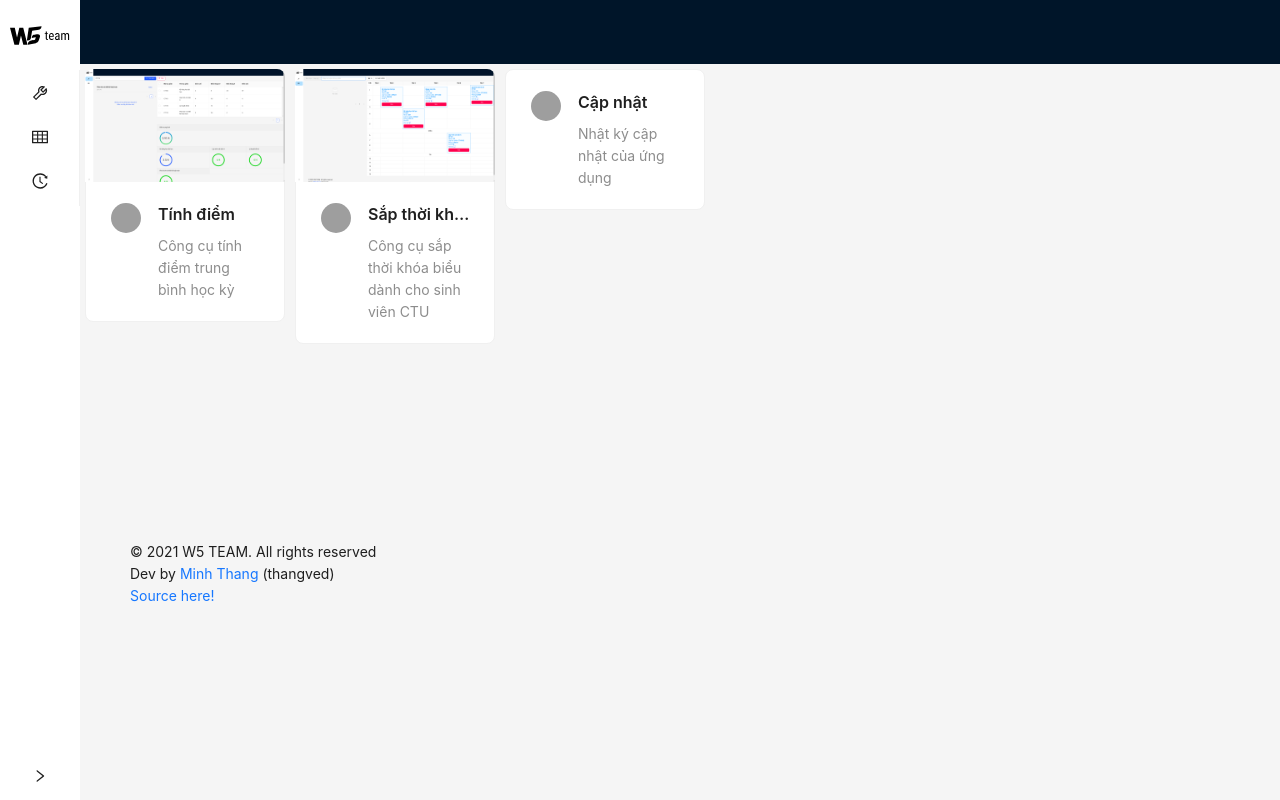
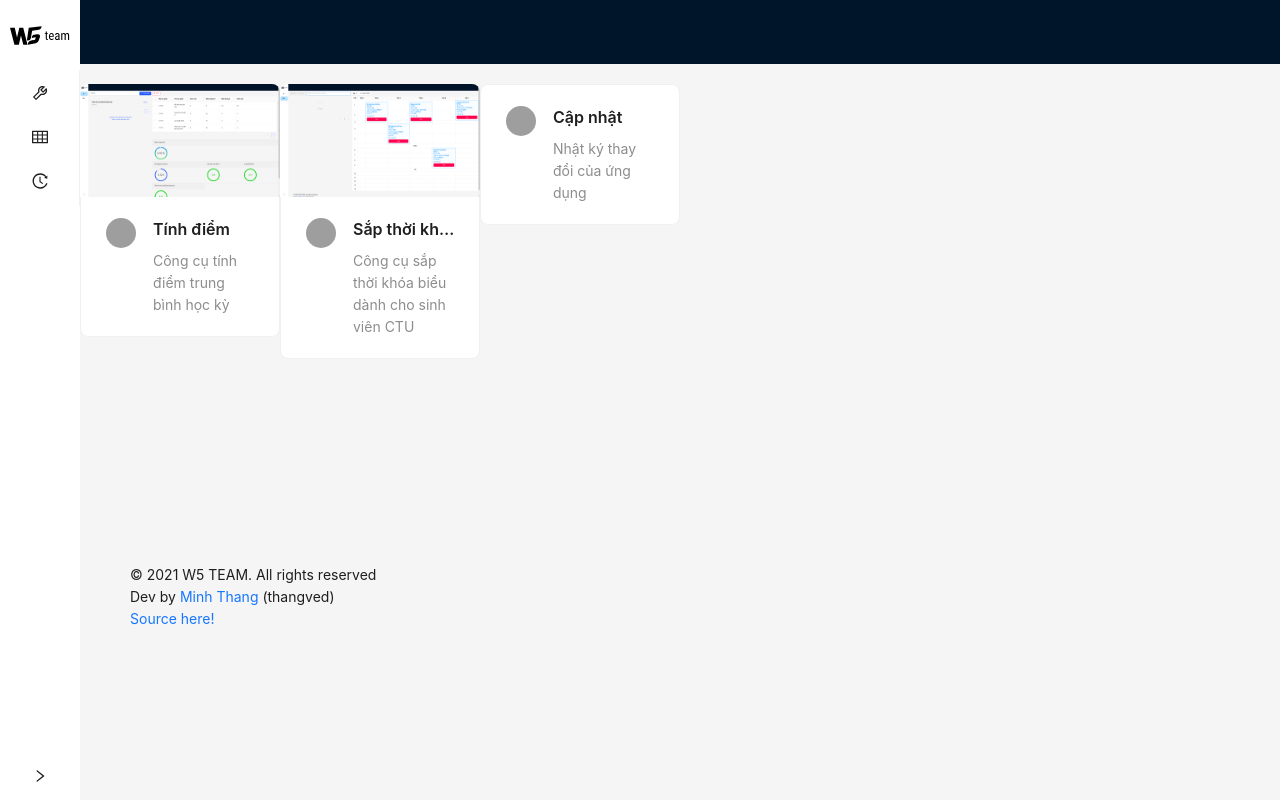
Before and after one commit to thangved/w5-tools, a React (Create React App) app: page / in a window 1280 px wide. Built offline with nearby package versions, Linux system fonts and the light colour scheme; grey boxes are pictures that could not be loaded.

Commit message:
New feature

```diff
--- a/src/pages/Home/Home.js
+++ b/src/pages/Home/Home.js
@@ -1,60 +1,70 @@
-import { Avatar, Card, Col, Row } from "antd";
+import { Avatar, Card, List, Row } from "antd";
 import { Helmet } from "react-helmet";
 import { useNavigate } from "react-router-dom";
 
 import CoverCalc from "../../assets/images/cover_calc.png";
 import CoverTimeTable from "../../assets/images/cover_timetable.png";
 
+const data = [
+	{
+		title: "Tính điểm",
+		description: "Công cụ tính điểm trung bình học kỳ",
+		path: "/grade",
+		cover: CoverCalc,
+	},
+	{
+		title: "Sắp thời khóa biểu",
+		description: "Công cụ sắp thời khóa biểu dành cho sinh viên CTU",
+		path: "/timetable",
+		cover: CoverTimeTable,
+	},
+	{
+		title: "Cập nhật",
+		description: "Nhật ký thay đổi của ứng dụng",
+		path: "/changelog",
+		cover: null,
+	},
+];
+
 const Home = () => {
 	const navigate = useNavigate();
 	return (
-		<Row>
+		<Row style={{ padding: "20px 0" }}>
 			<Helmet>
 				<title>Trang chủ | w5 tools</title>
 			</Helmet>
-			<Col lg={4} xs={24} style={{ margin: 5 }}>
+			<List
+				grid={{
+					xs: 1,
+					sm: 2,
+					md: 4,
+					lg: 4,
+					xl: 6,
+					xxl: 6,
+				}}
+				dataSource={data}
+				renderItem={(item) => (
+					<List.Item>
 						<Card
 							hoverable
-					cover={<img src={CoverCalc} alt="cover" />}
-					onClick={() => navigate("/grade")}
+							cover={
+								item.cover && (
+									<img src={item.cover} alt="cover" />
+								)
+							}
+							onClick={() => navigate(item.path)}
 						>
 							<Card.Meta
 								avatar={
 									<Avatar src="https://github.com/thangved.png" />
 								}
-						title="Tính điểm"
-						description="Công cụ tính điểm trung bình học kỳ"
+								title={item.title}
+								description={item.description}
 							></Card.Meta>
 						</Card>
-			</Col>
-
-			<Col lg={4} xs={24} style={{ margin: 5 }}>
-				<Card
-					hoverable
-					cover={<img src={CoverTimeTable} alt="cover" />}
-					onClick={() => navigate("/timetable")}
-				>
-					<Card.Meta
-						avatar={
-							<Avatar src="https://github.com/thangved.png" />
-						}
-						title="Sắp thời khóa biểu"
-						description="Công cụ sắp thời khóa biểu dành cho sinh viên CTU"
-					></Card.Meta>
-				</Card>
-			</Col>
-
-			<Col lg={4} xs={24} style={{ margin: 5 }}>
-				<Card hoverable onClick={() => navigate("/changelog")}>
-					<Card.Meta
-						avatar={
-							<Avatar src="https://github.com/thangved.png" />
-						}
-						title="Cập nhật"
-						description="Nhật ký cập nhật của ứng dụng"
-					></Card.Meta>
-				</Card>
-			</Col>
+					</List.Item>
+				)}
+			/>
 		</Row>
 	);
 };
--- a/src/pages/TimeTable/CourseList/index.js
+++ b/src/pages/TimeTable/CourseList/index.js
@@ -1,10 +1,11 @@
-import { Button, Popconfirm, Select, Table, Typography } from "antd";
+import { Button, Popconfirm, Select, Spin, Table, Typography } from "antd";
 import { useContext } from "react";
 
 import { TimeTable } from "~/providers/TimeTableProvider";
 
 const CourseList = () => {
-	const { courses, deleteCourse, activeGroups } = useContext(TimeTable);
+	const { courses, deleteCourse, activeGroups, synced } =
+		useContext(TimeTable);
 
 	const columns = [
 		{
@@ -27,9 +28,10 @@ const CourseList = () => {
 			render: (groups, course) => {
 				return (
 					<Select
+						loading={!synced}
 						size="small"
 						mode="multiple"
-						style={{ minWidth: 150 }}
+						style={{ width: 150 }}
 						value={course.actives}
 						placeholder="Chọn nhóm (tất cả)"
 						onChange={(value) => {
@@ -77,6 +79,13 @@ const CourseList = () => {
 		<div style={{ overflow: "auto" }}>
 			<Typography.Title level={4}>Danh sách học phần</Typography.Title>
 
+			{!synced && (
+				<>
+					<Spin />{" "}
+					<Typography.Text>Đang đồng bộ dữ liệu</Typography.Text>
+				</>
+			)}
+
 			<Table
 				columns={columns}
 				dataSource={dataSource}
--- a/src/pages/TimeTable/GroupTable/ExportJson.js
+++ b/src/pages/TimeTable/GroupTable/ExportJson.js
@@ -18,10 +18,6 @@ const ExportJson = ({ groups }) => {
 			return {
 				...item,
 				classId: item.id,
-				time: item.time.map((time) => {
-					return { ...time, matrix: null };
-				}),
-				id: null,
 			};
 		}),
 	};
--- a/src/pages/TimeTable/GroupTable/GroupTable.module.scss
+++ b/src/pages/TimeTable/GroupTable/GroupTable.module.scss
@@ -8,6 +8,9 @@
 			th {
 				background: #00000005;
 			}
+		}
+		tfoot {
+			padding: 10px;
 		}
 
 		td,
@@ -49,6 +52,13 @@
 			}
 		}
 	}
+	.copy {
+		display: none;
+	}
+
+	.title {
+		display: none;
+	}
 }
 
 .divider {
@@ -56,12 +66,20 @@
 }
 
 @media print {
+	.tableWrap {
+		padding: 20px;
+		min-height: 100vh;
+
 		.table {
 			width: 100%;
+			border-collapse: collapse;
 			thead {
 				th {
 					white-space: nowrap;
 				}
+			}
+			tfoot {
+				padding: 10px;
 			}
 			th,
 			td {
@@ -80,3 +98,16 @@
 			}
 		}
 	}
+	.copy {
+		padding: 50px 20px;
+		background: #009dff;
+		margin: 20px -20px;
+		margin-top: -20px;
+		color: #fff;
+		a {
+			text-decoration: none;
+			color: #00369a;
+			cursor: pointer;
+		}
+	}
+}
--- a/src/pages/TimeTable/GroupTable/TableCell.js
+++ b/src/pages/TimeTable/GroupTable/TableCell.js
@@ -1,11 +1,8 @@
-import { Spin } from "antd";
-import { useRef, useState } from "react";
+import { useRef } from "react";
 
 import styles from "./GroupTable.module.scss";
 
 const TableCell = ({ cell, rIndex }) => {
-	const [available] = useState(null);
-
 	const heightRef = useRef();
 	return !cell ? (
 		<td></td>
@@ -44,12 +41,7 @@ const TableCell = ({ cell, rIndex }) => {
 					</p>
 
 					<p>
-						Còn lại:{" "}
-						{available === null ? (
-							<Spin />
-						) : (
-							<strong>{available}</strong>
-						)}
+						Còn lại: <strong>{cell.available}</strong>
 					</p>
 				</div>
 			</div>
--- a/src/pages/TimeTable/GroupTable/index.js
+++ b/src/pages/TimeTable/GroupTable/index.js
@@ -1,5 +1,5 @@
 import { PrinterFilled } from "@ant-design/icons";
-import { Button } from "antd";
+import { Button, Typography } from "antd";
 import React, { useCallback, useRef } from "react";
 import ReactToPrint from "react-to-print";
 
@@ -45,10 +45,37 @@ const GroupTable = ({ timeTable }) => {
 				<ReactToPrint
 					trigger={reactPrintTrigger}
 					content={reactPrintContent}
+					documentTitle="Thời khóa biểu - tools.w5team.com"
 				/>
 				<ExportJson groups={timeTable} />
 			</div>
-			<table className={styles.table} ref={tableRef}>
+			<div className={styles.tableWrap} ref={tableRef}>
+				<div className={styles.copy}>
+					&copy; {new Date().getFullYear()}{" "}
+					<a
+						target="_blank"
+						rel="noreferrer"
+						href="//tools.w5team.com"
+					>
+						tools.w5team.com
+					</a>{" "}
+					All rights reserved <br />
+					Dev by{" "}
+					<a
+						target="_blank"
+						rel="noreferrer"
+						href="//thangved.w5team.com"
+					>
+						Minh Thắng
+					</a>
+				</div>
+
+				<div className={styles.title}>
+					<Typography.Title level={1} style={{ textAlign: "center" }}>
+						Thời khóa biểu
+					</Typography.Title>
+				</div>
+				<table className={styles.table}>
 					<thead>
 						<tr>
 							<th className={styles.leftCol}>Tiết</th>
@@ -64,7 +91,9 @@ const GroupTable = ({ timeTable }) => {
 						{matrix.map((row, rIndex) => (
 							<React.Fragment key={rIndex}>
 								<tr>
-								<td className={styles.leftCol}>{rIndex + 1}</td>
+									<td className={styles.leftCol}>
+										{rIndex + 1}
+									</td>
 									<TableCell cell={row[1]} rIndex={rIndex} />
 									<TableCell cell={row[2]} rIndex={rIndex} />
 									<TableCell cell={row[3]} rIndex={rIndex} />
@@ -88,6 +117,7 @@ const GroupTable = ({ timeTable }) => {
 					</tbody>
 				</table>
 			</div>
+		</div>
 	);
 };
 
--- a/src/pages/TimeTable/GroupTableList/index.js
+++ b/src/pages/TimeTable/GroupTableList/index.js
@@ -1,5 +1,4 @@
 import { Pagination, Typography } from "antd";
-import { useState } from "react";
 import { useContext } from "react";
 
 import { TimeTable } from "~/providers/TimeTableProvider";
@@ -7,9 +6,7 @@ import autoGenTimeTables from "~/utils/autoGenTimeTables";
 import GroupTable from "../GroupTable";
 
 const GroupTableList = () => {
-	const { courses } = useContext(TimeTable);
-
-	const [tableIndex, setTableIndex] = useState(1);
+	const { courses, changePage, selectedPage } = useContext(TimeTable);
 
 	const timeTables = autoGenTimeTables(courses);
 
@@ -23,11 +20,12 @@ const GroupTableList = () => {
 				total={timeTables.length}
 				hideOnSinglePage
 				pageSize={1}
-				onChange={(page) => setTableIndex(page)}
+				current={selectedPage}
+				onChange={(page) => changePage(page)}
 			/>
 
-			{timeTables[tableIndex - 1] && (
-				<GroupTable timeTable={timeTables[tableIndex - 1]} />
+			{timeTables[selectedPage - 1] && (
+				<GroupTable timeTable={timeTables[selectedPage - 1]} />
 			)}
 		</div>
 	);
--- a/src/pages/TimeTable/Search/index.js
+++ b/src/pages/TimeTable/Search/index.js
@@ -5,6 +5,7 @@ import RequestAddCourseModal from "~/components/RequestAddCourseModal";
 import useDelay from "~/hooks/useDelay";
 import { TimeTable } from "~/providers/TimeTableProvider";
 import request from "~/utils/request";
+
 import tourSteps from "./tourSteps";
 
 const Search = () => {
@@ -22,11 +23,16 @@ const Search = () => {
 	useEffect(() => {
 		if (!delayKeyword) return;
 		const search = async () => {
-			const res = await request.get(`courses/search/${delayKeyword}`);
+			const hideMessage = message.loading("Đang tìm kiếm học phần", 0);
+			try {
+				const res = await request.get(`courses/search/${delayKeyword}`);
 
-			setCourses(res.data);
-			message.success(`Đã tìm thấy ${res.data.length} khóa học`);
-			setSearched(true);
+				setCourses(res.data);
+			} catch (error) {
+			} finally {
+				setSearched(true);
+				hideMessage();
+			}
 		};
 
 		search();
--- a/src/providers/TimeTableProvider.js
+++ b/src/providers/TimeTableProvider.js
@@ -19,6 +19,9 @@ export const TimeTable = createContext({
 	addCourse: Function,
 	deleteCourse: Function,
 	activeGroups: Function,
+	synced: false,
+	selectedPage: 1,
+	changePage: Function,
 });
 
 const TimeTableProvider = ({ children }) => {
@@ -30,6 +33,11 @@ const TimeTableProvider = ({ children }) => {
 			JSON.parse(localStorage.getItem("timetable-courses") || "[]") || []
 		);
 	});
+	const [synced, setSynced] = useState(false);
+	const [selectedPage, setSelectedPage] = useState(
+		() => JSON.parse(localStorage.getItem("timetable-selected-page")) || 1
+	);
+
 	useEffect(() => {
 		request.get(`courses/yearlist`).then(({ data }) => {
 			if (!data) return;
@@ -97,6 +105,39 @@ const TimeTableProvider = ({ children }) => {
 		localStorage.setItem("timetable-courses", JSON.stringify(courses));
 	}, [courses]);
 
+	useEffect(() => {
+		if (!year || !semester) return;
+
+		const syncing = async () => {
+			setSynced(false);
+			try {
+				for (const course of courses) {
+					const res = await request.get(
+						`/courses/key/${course.detail.key}`,
+						{
+							params: {
+								y: year,
+								n: semester,
+							},
+						}
+					);
+
+					if (res.data?.length) {
+						course.groups = res.data;
+					}
+				}
+
+				setCourses([...courses]);
+			} catch (error) {
+			} finally {
+				setSynced(true);
+			}
+		};
+
+		syncing();
+		// eslint-disable-next-line react-hooks/exhaustive-deps
+	}, [year, semester]);
+
 	return (
 		<TimeTable.Provider
 			value={{
@@ -115,6 +156,15 @@ const TimeTableProvider = ({ children }) => {
 				addCourse,
 				deleteCourse,
 				activeGroups,
+				synced,
+				selectedPage,
+				changePage: (page) => {
+					setSelectedPage(page);
+					localStorage.setItem(
+						"timetable-selected-page",
+						JSON.stringify(page)
+					);
+				},
 			}}
 		>
 			{children}
--- a/src/utils/autoGenTimeTables.js
+++ b/src/utils/autoGenTimeTables.js
@@ -13,6 +13,7 @@ export default function autoGenTimeTables(courses = []) {
 
 	for (const course of courses.slice(1)) {
 		tmp = [];
+		if (!course.groups.length) continue;
 		for (const timeTable of defaultTimeTables) {
 			for (const group1 of course.groups) {
 				let conflict = false;
```
Also changed, not shown: jsconfig.json (+6 -8 lines). Lines whose indentation alone changed are shown as unchanged.
